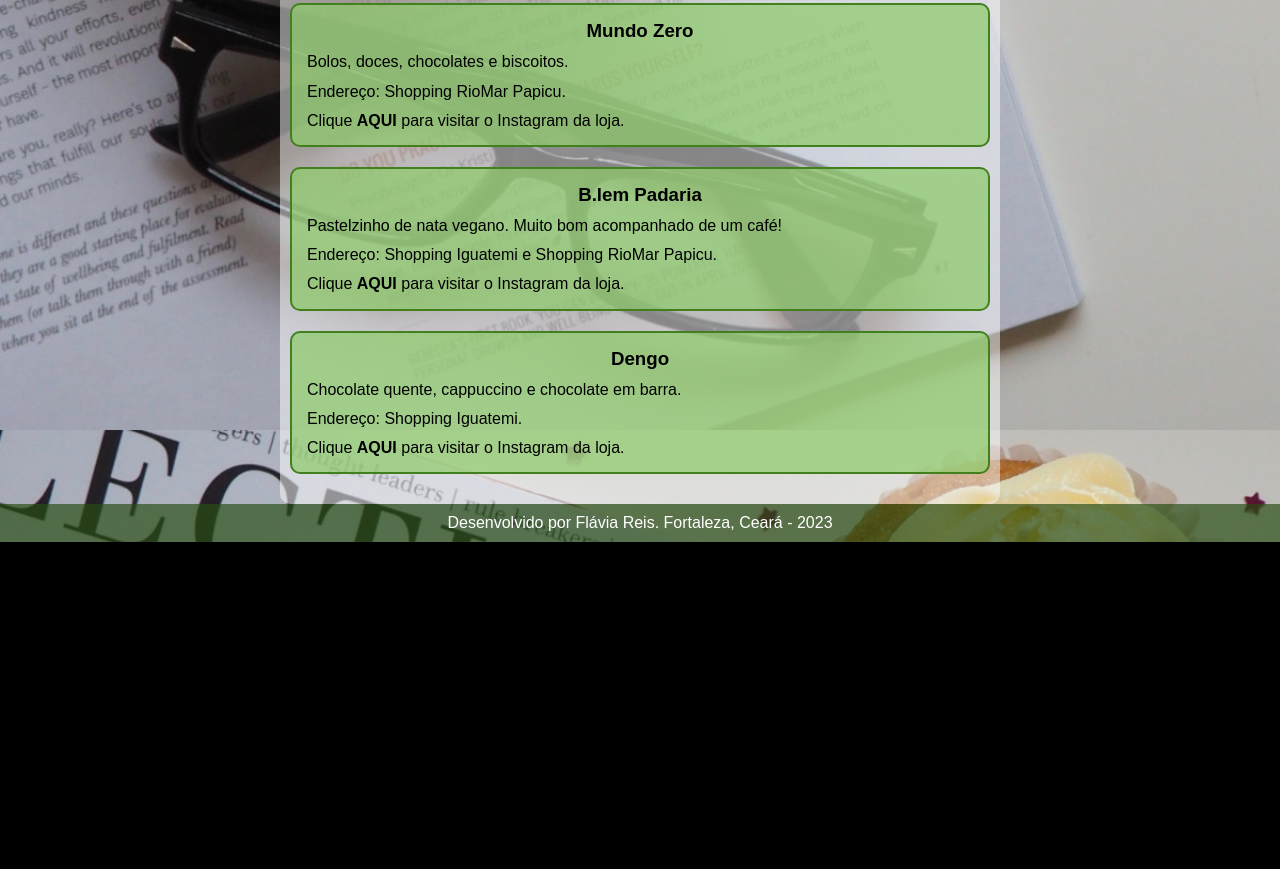
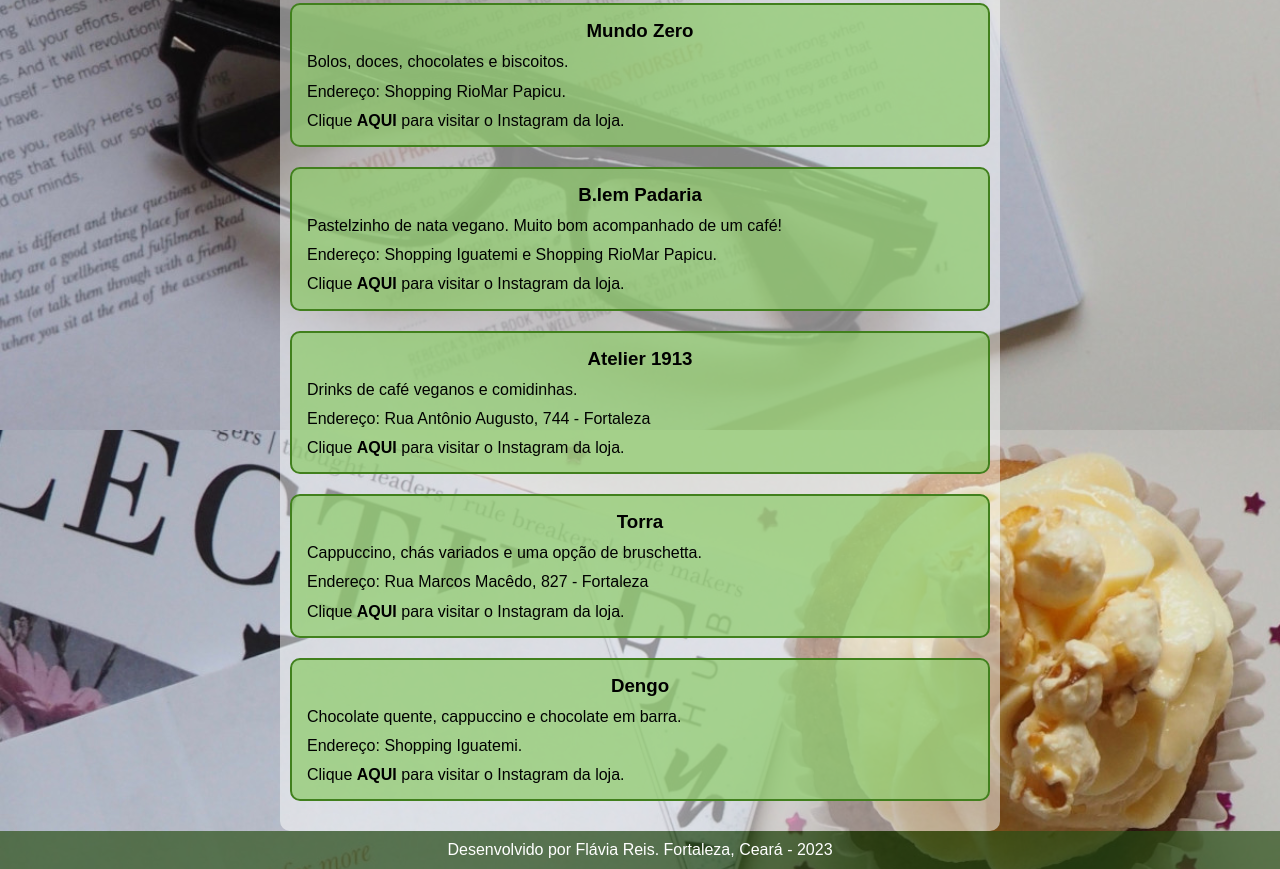
Before and after one commit to flaviare1s/bizu-vegano-fortaleza, a plain HTML site: page cafes.html in a window 1280 px wide. Shown: the part 1346-2215 px from the top of the page. Before the commit the page ends 1888 px from the top, so only its background shows below. Drawn offline with Linux system fonts and the light colour scheme.

Commit message:
Update cafes.html

```diff
--- a/cafes.html
+++ b/cafes.html
@@ -88,6 +88,18 @@
             <p>Clique <a href="https://instagram.com/blempadaria.iguatemifortaleza?igshid=MzRlODBiNWFlZA==" target="_blank">AQUI</a> para visitar o Instagram da loja.</p>
         </div>
         <div class="lojas">
+            <h3>Atelier 1913</h3>
+            <p>Drinks de café veganos e comidinhas.</p>
+            <p>Endereço: Rua Antônio Augusto, 744 - Fortaleza</p>
+            <p>Clique <a href="https://www.instagram.com/atelier1913?igsh=NjR5NnhkZmhjZDV3" target="_blank">AQUI</a> para visitar o Instagram da loja.</p>
+        </div>
+        <div class="lojas">
+            <h3>Torra</h3>
+            <p>Cappuccino, chás variados e uma opção de bruschetta.</p>
+            <p>Endereço: Rua Marcos Macêdo, 827 - Fortaleza</p>
+            <p>Clique <a href="https://www.instagram.com/amotorracafe?igsh=OTQxc3pwdzRwcWpi" target="_blank">AQUI</a> para visitar o Instagram da loja.</p>
+        </div>
+        <div class="lojas">
             <h3>Dengo</h3>
             <p>Chocolate quente, cappuccino e chocolate em barra.</p>
             <p>Endereço: Shopping Iguatemi.</p>
```
